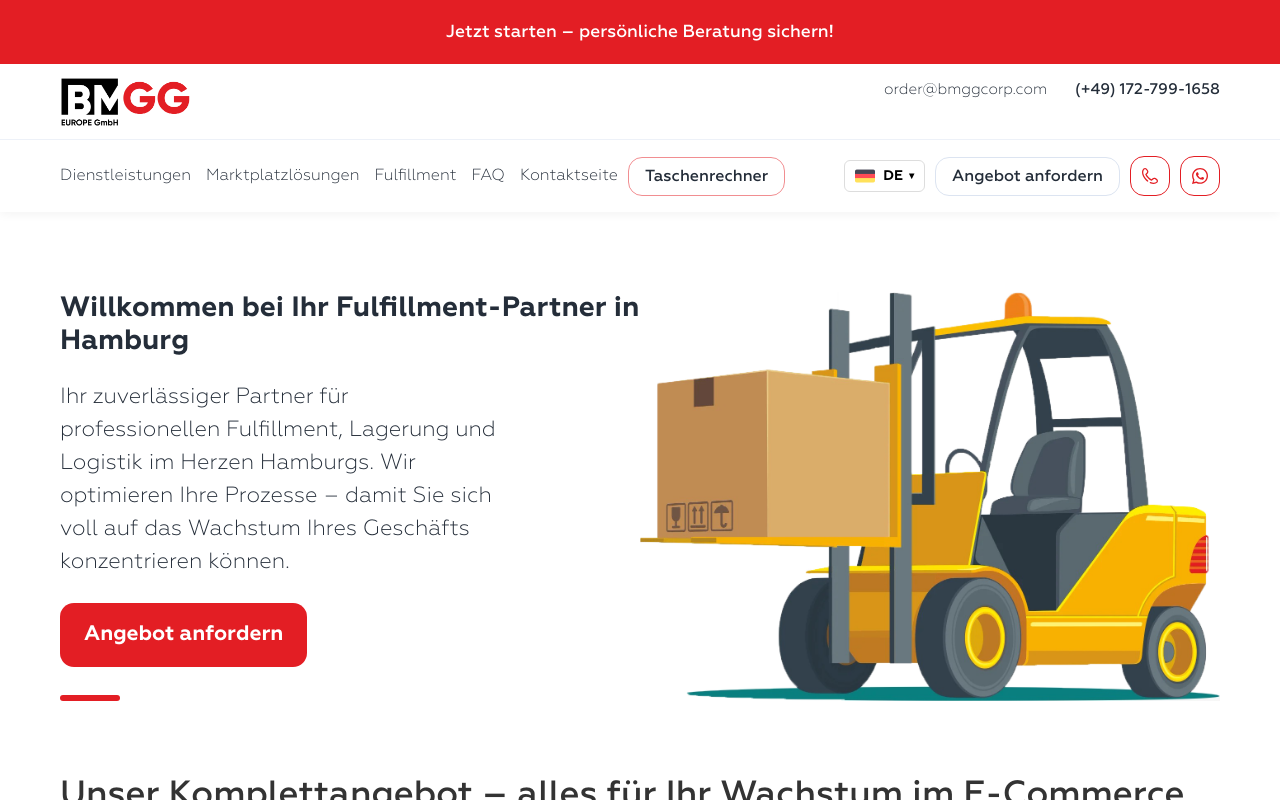
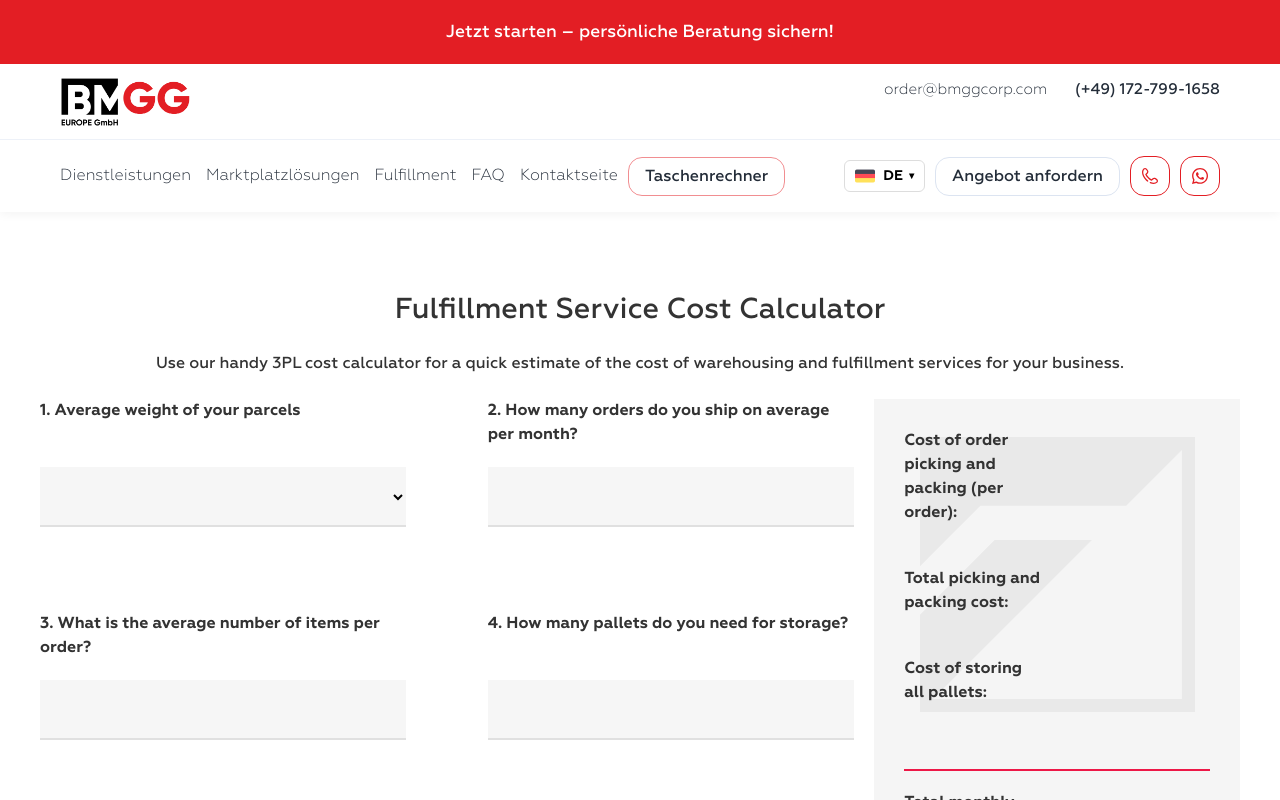
Before and after one commit to webobscure/onkron-logistics, a React (Vite) app: page /#/calculator in a window 1280 px wide. Before the commit this address led to /. Built offline with nearby package versions, Linux system fonts and the light colour scheme; a web font is replaced by a local one.

Commit message:
поставил пустые поля в блоке справа до момента calculate

```diff
--- a/src/pages/Calculator/Calculator.css
+++ b/src/pages/Calculator/Calculator.css
@@ -131,7 +131,7 @@ body {
     transform: translateY(-3px);
 }
 
-select:focus {
+select:focus, .calc-input:focus {
     border-color: #ed1847;
     font-size: 14px;
 }
--- a/src/pages/Calculator/Calculator.jsx
+++ b/src/pages/Calculator/Calculator.jsx
@@ -13,14 +13,14 @@ export default function Calculator() {
   ];
 
   const [selected, setSelected] = useState("");
-  const [shipQuantity, setShipQuantity] = useState(0);
-  const [itemsQuantity, setItemsQuantity] = useState(0);
-  const [storageQuantity, setStorageQuantity] = useState(0);
+  const [shipQuantity, setShipQuantity] = useState("");
+  const [itemsQuantity, setItemsQuantity] = useState("");
+  const [storageQuantity, setStorageQuantity] = useState("");
 
-  const [orderCost, setOrderCost] = useState(0);
-  const [totalPickingCost, setTotalPickingCost] = useState(0);
-  const [storageCost, setStorageCost] = useState(0);
-  const [totalCost, setTotalCost] = useState(0);
+  const [orderCost, setOrderCost] = useState("");
+  const [totalPickingCost, setTotalPickingCost] = useState("");
+  const [storageCost, setStorageCost] = useState("");
+  const [totalCost, setTotalCost] = useState("");
 
   const BASE_ITEM_PICK_COST = 0.72;
   const PALLET_COST = 21.0;
@@ -74,7 +74,9 @@ export default function Calculator() {
               </select>
             </div>
             <div className="calculator-block-left__item">
-              <label>2. How many orders do you ship on average per month?</label>
+              <label>
+                2. How many orders do you ship on average per month?
+              </label>
               <input
                 type="number"
                 min="0"
@@ -113,20 +115,20 @@ export default function Calculator() {
             <div className="result-block">
               <div className="calculator-block-right__item">
                 <p>Cost of order picking and packing (per order):</p>
-                <p>{orderCost} £</p>
+                <p>{orderCost && `${orderCost} £`}</p>
               </div>
               <div className="calculator-block-right__item">
                 <p>Total picking and packing cost:</p>
-                <p>{totalPickingCost} £</p>
+                <p>{totalPickingCost && `${totalPickingCost} £`}</p>
               </div>
               <div className="calculator-block-right__item">
                 <p>Cost of storing all pallets:</p>
-                <p>{storageCost} £</p>
+                <p>{storageCost && `${storageCost} £`}</p>
               </div>
             </div>
             <div className="calculator-block-right__item result-line">
               <p>Total monthly service cost:</p>
-              <p>{totalCost} £</p>
+              <p>{totalCost && `${totalCost} £`}</p>
             </div>
             <button className="request-qoute">Request a quote</button>
           </div>
```
